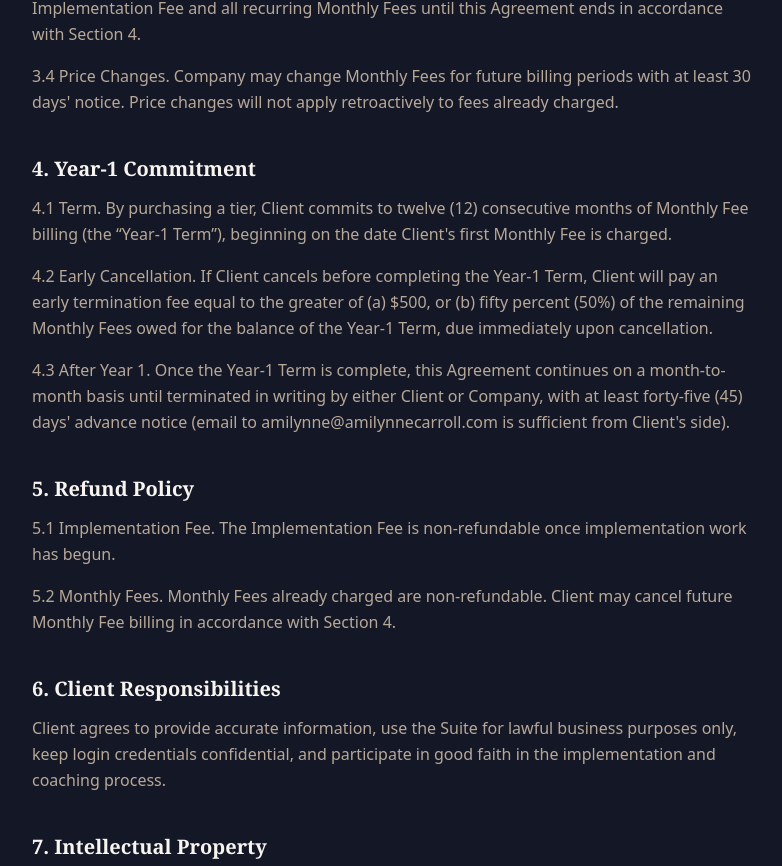
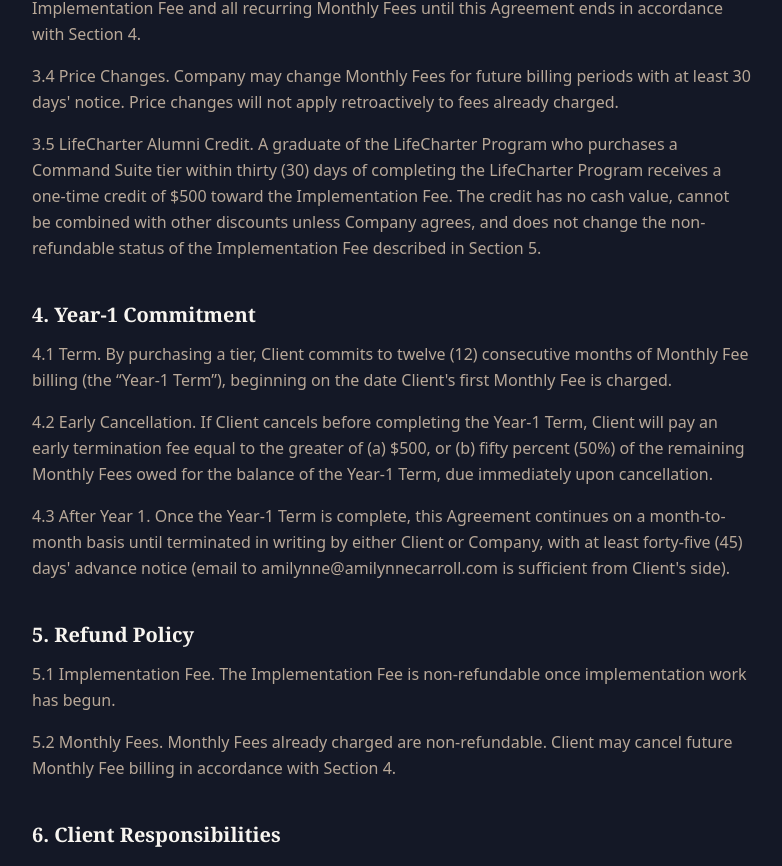
Before and after one commit to ButterflyBabs/LifeCharter-Architecture, a Next.js app: page /legal/terms-of-sale in a window 1280 px wide. Shown: the part 1251-2117 px from the top of the page, without its empty margins (248-1030 px from the left). Built offline with nearby package versions, Linux system fonts and the light colour scheme; no server answers.

Commit message:
Terms of Sale: add the $500 LifeCharter alumni credit (enroll within 30 days of graduating)
Co-Authored-By: Claude Opus 5.5 <noreply@anthropic.com>

```diff
--- a/src/app/legal/terms-of-sale/page.tsx
+++ b/src/app/legal/terms-of-sale/page.tsx
@@ -93,6 +93,12 @@ export default function TermsOfSalePage() {
         <p className={P}>
           3.4 Price Changes. Company may change Monthly Fees for future billing periods with at least 30 days&apos;
           notice. Price changes will not apply retroactively to fees already charged.
+        </p>
+        <p className={P}>
+          3.5 LifeCharter Alumni Credit. A graduate of the LifeCharter Program who purchases a Command Suite tier within
+          thirty (30) days of completing the LifeCharter Program receives a one-time credit of $500 toward the
+          Implementation Fee. The credit has no cash value, cannot be combined with other discounts unless Company agrees,
+          and does not change the non-refundable status of the Implementation Fee described in Section 5.
         </p>
 
         <h2 className={H2}>4. Year-1 Commitment</h2>
```
